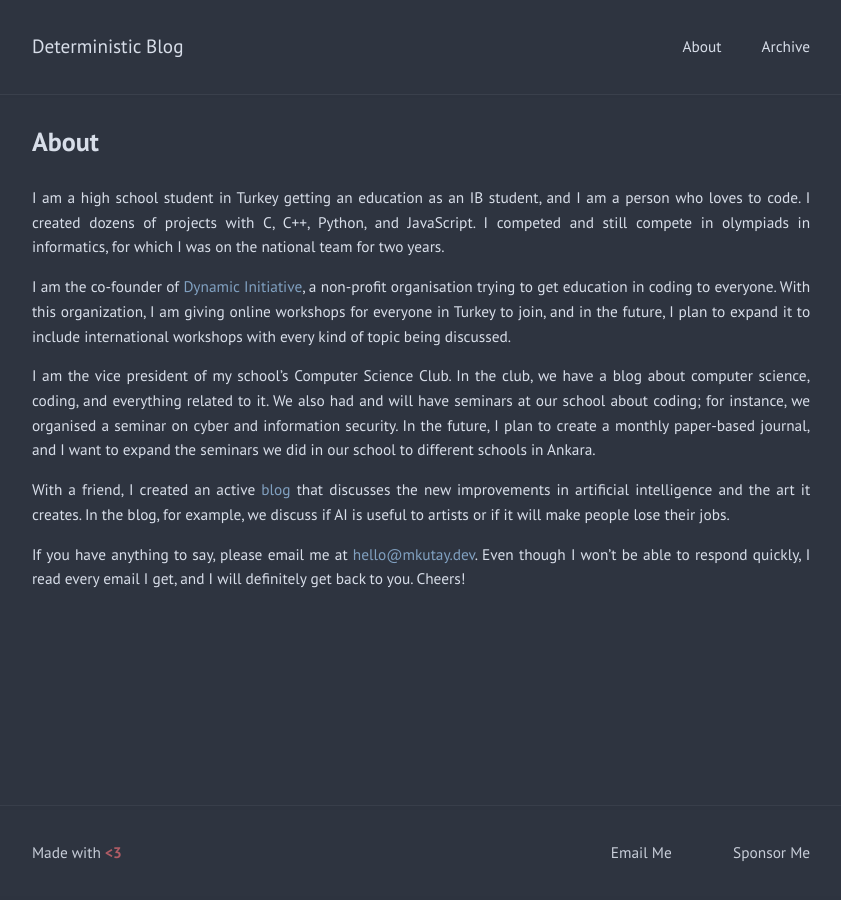
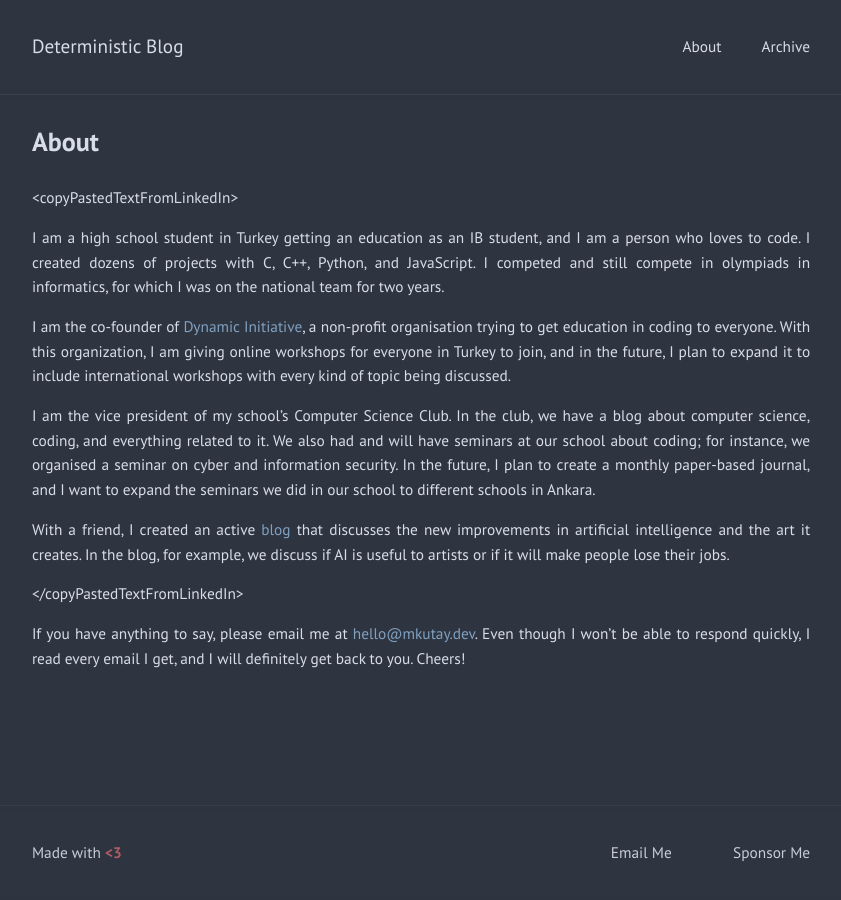
Before and after one commit to mkutay/deterministic-blog-old, a Jekyll site: the page built from _pages/about.md, in a window 1280 px wide. Shown: the whole page, without its empty margins (219-1060 px from the left). Built offline with Jekyll 4.4.1, drawn with Linux system fonts in a browser that asks for light colours.

Commit message:
linkedin

```diff
--- a/_pages/about.md
+++ b/_pages/about.md
@@ -3,8 +3,10 @@ title: "About"
 layout: post
 permalink: /about/
 ---
+
+\<copyPastedTextFromLinkedIn\>
+
 I am a high school student in Turkey getting an education as an IB student, and I am a person who loves to code. I created dozens of projects with C, C++, Python, and JavaScript. I competed and still compete in olympiads in informatics, for which I was on the national team for two years.
-
 
 I am the co-founder of [Dynamic Initiative](https://dynamicini.org), a non-profit organisation trying to get education in coding to everyone. With this organization, I am giving online workshops for everyone in Turkey to join, and in the future, I plan to expand it to include international workshops with every kind of topic being discussed.
 
@@ -12,4 +14,6 @@ I am the vice president of my school's Computer Science Club. In the club, we ha
 
 With a friend, I created an active [blog](https://cookieblog.net) that discusses the new improvements in artificial intelligence and the art it creates. In the blog, for example, we discuss if AI is useful to artists or if it will make people lose their jobs.
 
+\</copyPastedTextFromLinkedIn\>
+
 If you have anything to say, please email me at [hello@mkutay.dev](mailto:hello@mkutay.dev). Even though I won't be able to respond quickly, I read every email I get, and I will definitely get back to you. Cheers!
```
